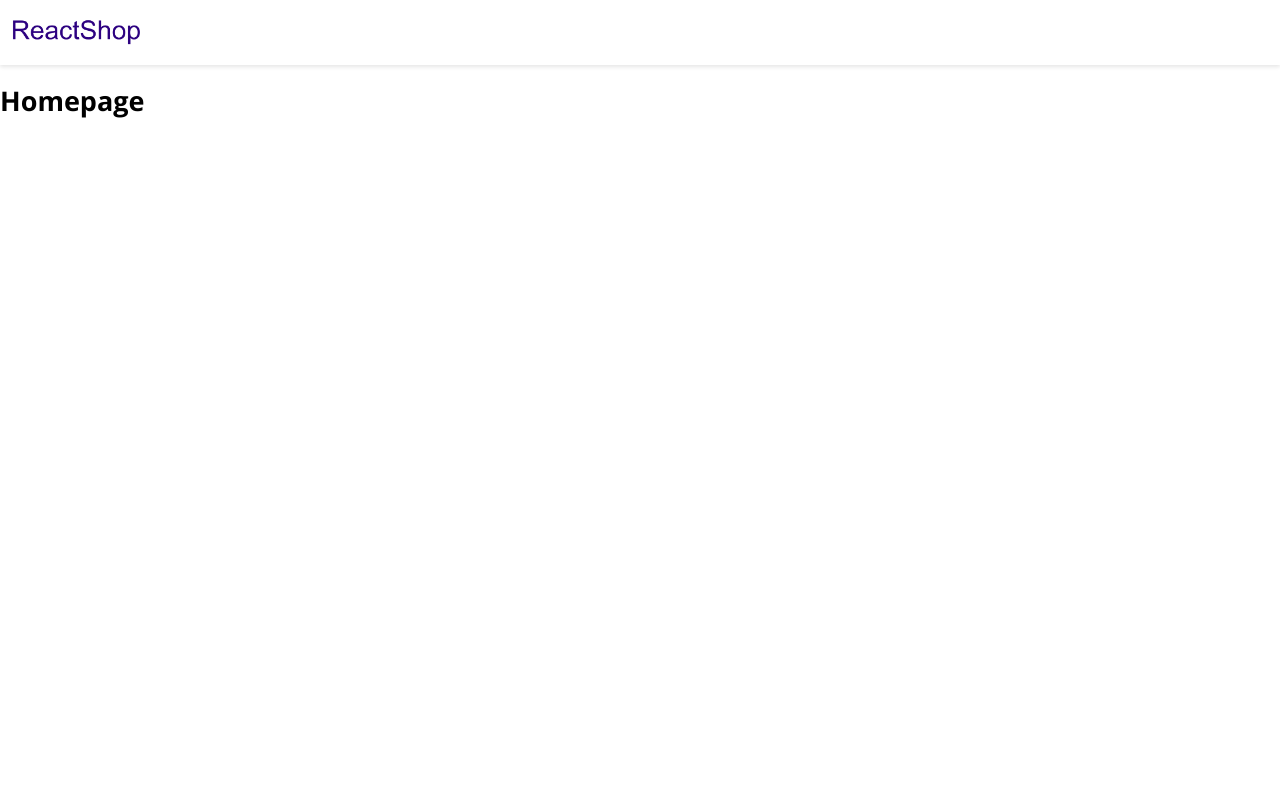
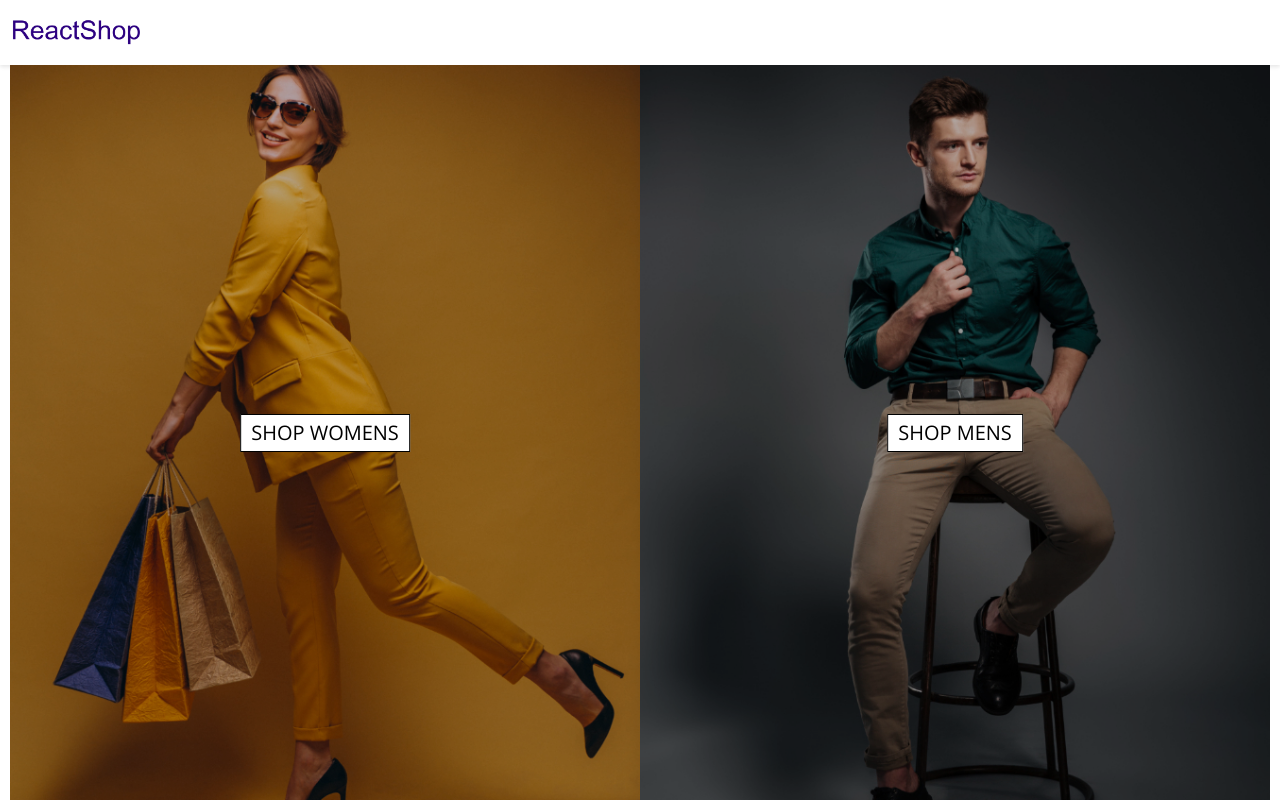
Before and after one commit to carl2087/react-shop, a React (Create React App) app: page / in a window 1280 px wide. Built offline with nearby package versions, Linux system fonts and the light colour scheme.

Commit message:
built directory component with styles

```diff
--- a/src/App.js
+++ b/src/App.js
@@ -1,12 +1,14 @@
+import Header from './components/header';
 import './default.scss'
 import Homepage from './pages/Homepage';
-import Header from './components/Header';
 
 function App() {
   return (
     <div className="App">
       <Header />
+      <div className='main'>
       <Homepage />
+      </div>
     </div>
   );
 };
--- /dev/null
+++ b/src/components/Directory/index.js
@@ -0,0 +1,39 @@
+import React from "react";
+import ShopMen from '../../assets/serious-handsome-young-man-sitting-isolated.jpg'
+import ShopWomen from '../../assets/woman-with-shopping-bags-studio-yellow-background-isolated.jpg'
+import './styles.scss'
+
+const Directory = props => {
+    return (
+        <div className="directory">
+            <div className="wrap">
+                <div
+                    className='item'
+                    style={{
+                        backgroundImage: `url(${ShopWomen})`
+                    }}
+                >
+
+                    <a>
+                        Shop Womens
+                    </a>
+
+                </div>
+                <div
+                    className='item'
+                    style={{
+                        backgroundImage: `url(${ShopMen})`
+                    }}
+                >
+
+                    <a>
+                        Shop Mens
+                    </a>
+
+                </div>
+            </div>
+        </div>
+    );
+};
+
+export default Directory;
--- /dev/null
+++ b/src/components/Directory/styles.scss
@@ -0,0 +1,45 @@
+.directory {
+    height: 100%;
+
+    .wrap {
+        display: inline-block;
+        width: 100%;
+        height: 100%;
+
+        .item {
+            position: relative;
+            width: 50%;
+            height: 100%;
+            float: left;
+            background-position: center;
+            background-repeat: no-repeat;
+            background-size: cover;
+
+            &::after {
+                content: '';
+                position: absolute;
+                top: 0; left: 0;
+                background: rgba(0,0,0,0.3);
+                width: 100%;
+                height: 100%;
+                z-index: 1;
+            }
+
+            a {
+                position: absolute;
+                top: 50%; left: 50%;
+                transform: translate(-50%, -50%);
+                -webkit-transform: translate(-50%, -50%);
+                -moz-transform: translate(-50%, -50%);
+                z-index: 2;
+                font-size: 2rem;
+                line-height: 1;
+                font-weight: 400;
+                text-transform: uppercase;
+                background: white;
+                padding: 8px 10px;
+                border: 1px solid black;
+            }
+        }
+    }
+}
--- a/src/default.scss
+++ b/src/default.scss
@@ -4,9 +4,15 @@ html {
 
 html,
 body {
-    height: 100%;
     padding: 0;
     margin: 0;
+}
+
+html,
+body,
+#root,
+.App {
+    height: 100%;
 }
 
 *, ::before, ::after {
@@ -24,6 +30,7 @@ body {
 
 a {
     text-decoration: none;
+    cursor: pointer;
 }
 
 a, a:hover {
@@ -31,3 +38,11 @@ a, a:hover {
     -moz-transition: all .4s ease-in-out;
     transition: all .4s ease-in-out;
 }
+
+.main {
+    width: 100%;
+    height: calc(100% - 6.5rem);
+    max-width: 1450px;
+    padding: 0 10px;
+    margin: 0 auto;
+}
--- a/src/pages/Homepage/index.js
+++ b/src/pages/Homepage/index.js
@@ -1,11 +1,11 @@
 import React from "react";
+import Directory from "../../components/Directory";
+import './styles.scss'
 
 const Homepage = props => {
     return (
-        <section>
-            <h1>
-                Homepage
-            </h1>
+        <section className="homepage">
+            <Directory />
         </section>
     );
 };
--- /dev/null
+++ b/src/pages/Homepage/styles.scss
@@ -0,0 +1,3 @@
+.homepage {
+    height: 100%;
+}
```
Also changed, not shown: src/assets/serious-handsome-young-man-sitting-isolated.jpg (added), src/assets/woman-with-shopping-bags-studio-yellow-background-isolated.jpg (added).
